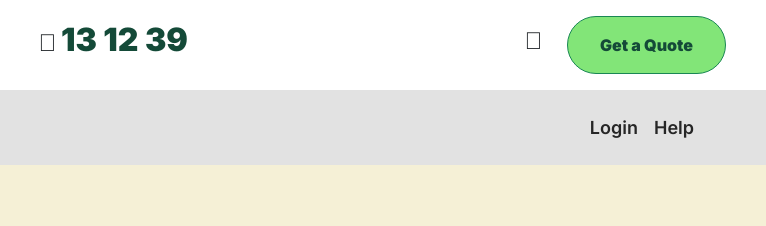
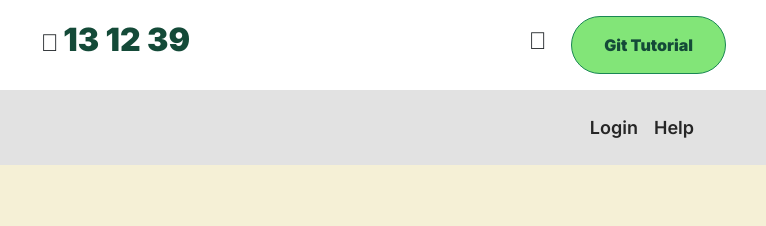
Before and after one commit to ned1010/github-tutorial, a plain HTML site: page index.html in a window 1280 px wide. Shown: the top 226 px of the page, 484-1250 px from the left. Drawn offline with nearby package versions, Linux system fonts and the light colour scheme.

Commit message:
changing the title to Git tutorial

```diff
--- a/index.html
+++ b/index.html
@@ -47,7 +47,7 @@
             </div>
             <div>
                 <i class="fa-solid fa-magnifying-glass"></i>
-                <button type="button" class="btn btn-success rounded-pill">Get a Quote</button>
+                <button type="button" class="btn btn-success rounded-pill">Git Tutorial</button>
             </div>
         </div>
         <section class="nav-bar">
```
